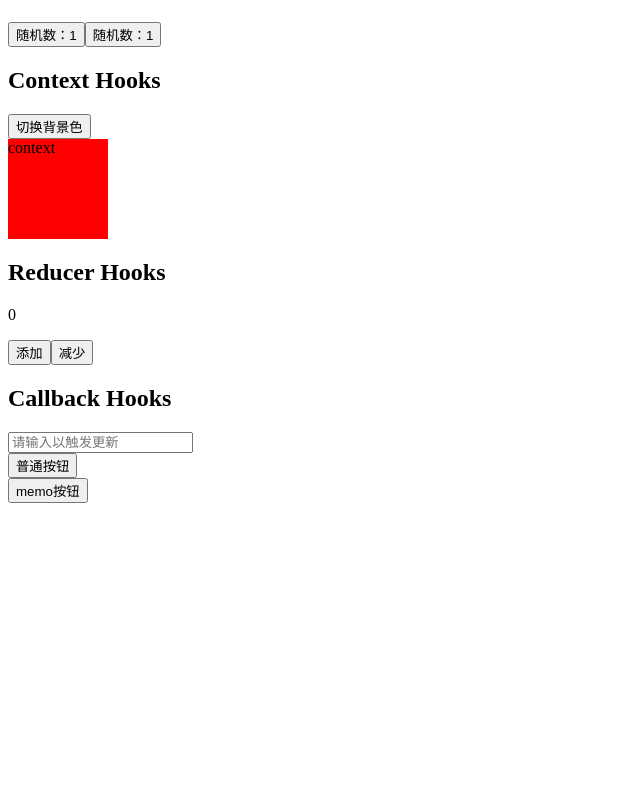
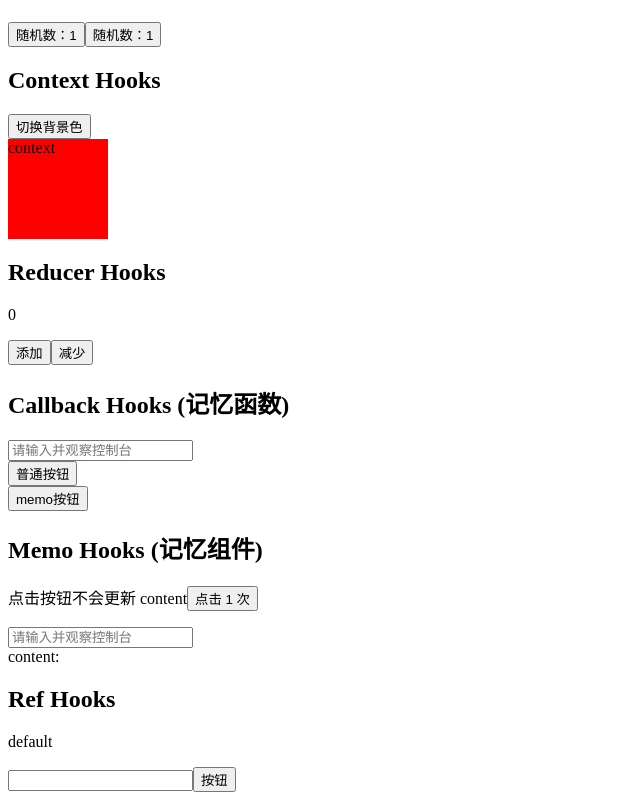
Before and after one commit to Mr-Welson/react-hooks, a React (Create React App) app: page / in a window 1280 px wide. Shown: the part 578-1378 px from the top of the page, without its empty margins (0-640 px from the left). Before the commit the page ends 1089 px from the top, so only its background shows below. Built offline with nearby package versions, Linux system fonts and the light colour scheme; the HTML template or start-up script is replaced by a standard one.

Commit message:
add useMemo & useRef demo

```diff
--- a/src/App.js
+++ b/src/App.js
@@ -7,6 +7,8 @@ import HooksRules from './pages/05_HooksRules';
 import ContextHooks from './pages/06_ContextHooks';
 import ReducerHooks from './pages/07_ReducerHooks';
 import CallbackHooks from './pages/08_CallbackHooks/index';
+import MemoHooks from './pages/09_MemoHooks/index';
+import RefHooks from './pages/10_RefHooks/index';
 
 function App() {
   return (
@@ -19,6 +21,8 @@ function App() {
       <ContextHooks />
       <ReducerHooks />
       <CallbackHooks />
+      <MemoHooks />
+      <RefHooks />
     </div>
   );
 }
--- a/src/pages/07_ReducerHooks/index.js
+++ b/src/pages/07_ReducerHooks/index.js
@@ -8,6 +8,7 @@ import React, { useReducer } from 'react';
 // 如果前后两次的值相同, useReducer 不会更新
 
 const countReducer = (state, action) => {
+  console.log('countReducer 执行');
   switch(action.type) {
     case 'add':
       return state + 1;
@@ -23,7 +24,9 @@ const initCount = (initialCount) => {
 }
 const Container = ({ initialCount = 0}) => {
   // const [count, countDispatch] = useReducer(countReducer, 0);
+  console.log('== render 11 ==')
   const [count, countDispatch] = useReducer(countReducer, initialCount, initCount);
+  console.log('== render 22 ==')
   return (
     <div className='container'>
       <h2> Reducer Hooks </h2>
--- a/src/pages/08_CallbackHooks/index.js
+++ b/src/pages/08_CallbackHooks/index.js
@@ -4,7 +4,7 @@ import React, { useState, useCallback } from 'react';
 // 2. 同样通过第二个参数可以控制 useCallback 的参数执行时机
 // 3. useCallback 和 PureComponent 或 React.memo 结合使用可以避免不必要的 VDOM 渲染
 // 4. useCallback 和 useMemo 的区别在 MemoHooks 中介绍
-// 5. useCallback(fn, inputs) === useMemo(() => fn, inputs))
+// useCallback(fn, inputs) === useMemo(() => fn, inputs))
 
 
 // React.memo:
@@ -14,6 +14,7 @@ import React, { useState, useCallback } from 'react';
 
 const childStyle={fontSize: 16};
 let count = 0;
+
 const Container = () => {
   const [text, updateText] = useState('');
   const [title, setTitle] = useState('memo按钮');
@@ -26,12 +27,12 @@ const Container = () => {
 
   return (
     <div className='container'>
-      <h2> Callback Hooks </h2>
+      <h2> Callback Hooks (记忆函数) </h2>
       <input
         type="text"
         value={text}
         onChange={(e) => updateText(e.target.value)}
-        placeholder='请输入以触发更新'
+        placeholder='请输入并观察控制台'
       />
       <Child
         title='普通按钮'
@@ -49,7 +50,7 @@ const Container = () => {
 
 // 父组件 render 时，Child 组件必然 render
 const Child = ({ title, style, onClick }) => {
-  console.log(title, 'render');
+  console.log(title, 're-render');
   return (
     <div style={style}>
       <button onClick={onClick}> {title} </button>
--- a/src/pages/09_MemoHooks/index.js
+++ b/src/pages/09_MemoHooks/index.js
@@ -1,11 +1,44 @@
-import React from 'react';
-// 1. 待完善
+import React, { useState, useMemo } from 'react';
+// useCallback(fn, inputs) === useMemo(() => fn, inputs)
+// useMemo 和 useCallback 功能类似, 只是用法稍有区别
+// 从上述用法可以看到, useCallback不会执行第一个参数，而 useMemo 会执行第一个参数并返回执行结果
+// 所以 useCallback 常用来记忆事件函数, 生成 memoizedFn 传递给子组件
+// useMemo 常用来记忆组件
 
 const Container = () => {
+  const [text, updateText] = useState('');
+  const MemoChild = useMemo(() => {
+    console.log('useMemo 执行');
+    const content = `content: ${text}`
+    return <Child content={content} />
+  }, [text]);
+
+  const [count, setCount] = useState(1);
+
   return (
     <div className='container'>
-      <h2> Memo Hooks </h2>
-      <p> 待完善 </p>
+      <h2> Memo Hooks (记忆组件) </h2>
+      <p>
+        点击按钮不会更新 content
+        <button
+          onClick={() => setCount(count+1)}
+        > 点击 { count } 次 </button>
+      </p>
+      <input
+        value={text}
+        placeholder='请输入并观察控制台'
+        onChange={(e) => updateText(e.target.value)}
+      />
+      { MemoChild }
+    </div>
+  )
+}
+
+const Child = ({ content }) => {
+  console.log('content render');
+  return (
+    <div>
+      { content }
     </div>
   )
 }
--- /dev/null
+++ b/src/pages/10_RefHooks/index.js
@@ -0,0 +1,23 @@
+import React, { useState, useRef } from 'react';
+// 1. useRef 跟 createRef 类似, 可以用来生成对 DOM 对象的引用
+
+const Container = () => {
+  const inputRef = useRef();
+  const [text, updateText] = useState('default');
+  const handleClick = () => {
+    console.log(inputRef, 111);
+    updateText(inputRef.current.value)
+  }
+  return (
+    <div className='container'>
+      <h2> Ref Hooks </h2>
+      <p>{text}</p>
+      <input ref={inputRef} />
+      <button onClick={handleClick}>
+        按钮
+      </button>
+    </div>
+  )
+}
+
+export default Container;
```
Also changed, not shown: src/pages/11_ImperativeHandleHooks/index.js (renamed from src/pages/RefHooks/index.js), src/pages/12_LayoutEffectHooks/index.js (renamed from src/pages/LayoutEffectHooks/index.js).
